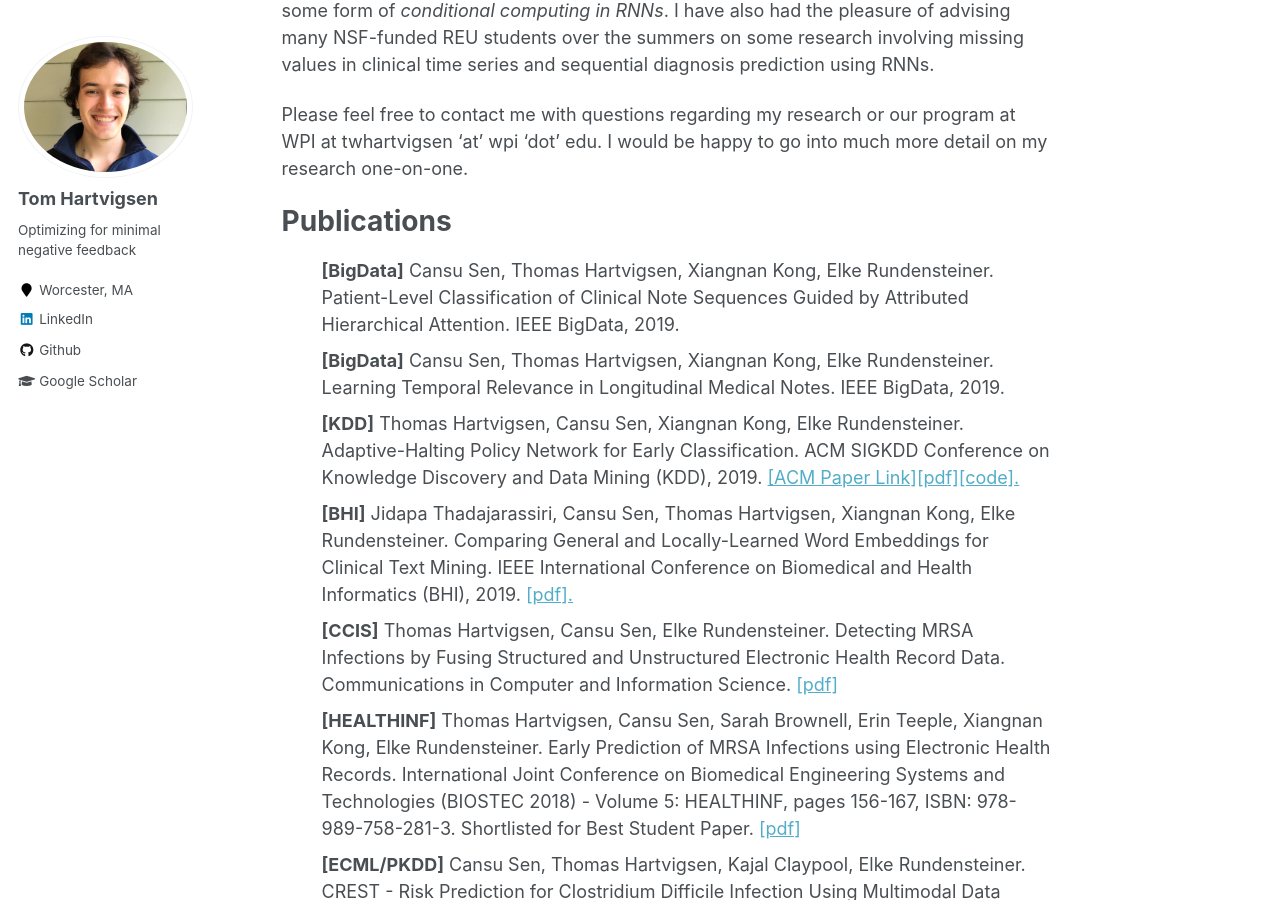
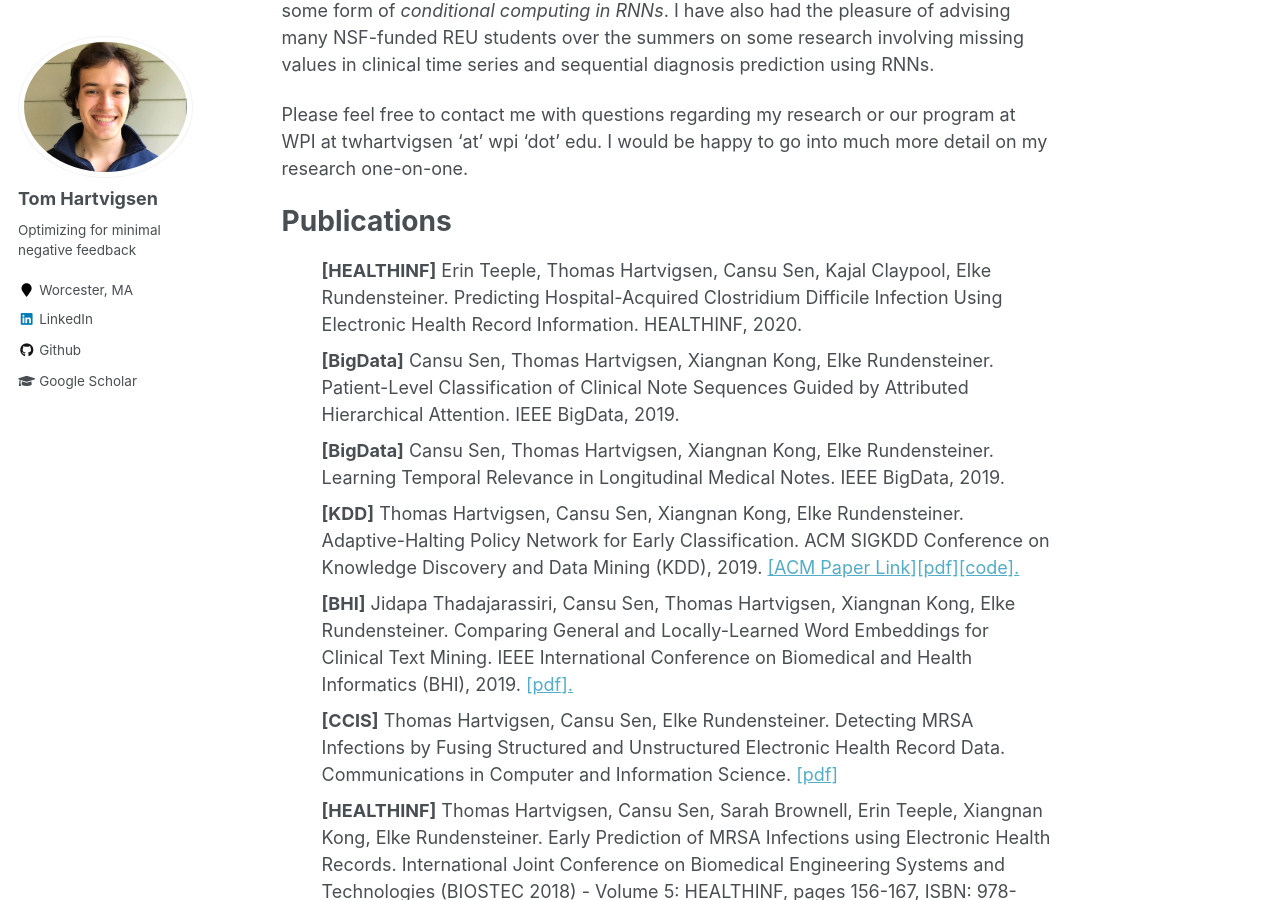
Before and after one commit to Thartvigsen/thartvigsen.github.io, a Jekyll site: the page built from _pages/about.md, in a window 1280 px wide and 900 px high, scrolled down 581 px. Built offline with Jekyll 4.4.1, drawn with Linux system fonts in a browser that asks for light colours.

```diff
--- a/_pages/about.md
+++ b/_pages/about.md
@@ -24,6 +24,7 @@ Please feel free to contact me with questions regarding my research or our progr
 
 # Publications
 <ul style="list-style: none;">
+<li><b>[HEALTHINF]</b> Erin Teeple, Thomas Hartvigsen, Cansu Sen, Kajal Claypool, Elke Rundensteiner. Predicting Hospital-Acquired Clostridium Difficile Infection Using Electronic Health Record Information. HEALTHINF, 2020.</li>
 <li><b>[BigData]</b> Cansu Sen, Thomas Hartvigsen, Xiangnan Kong, Elke Rundensteiner. Patient-Level Classification of Clinical Note Sequences Guided by Attributed Hierarchical Attention. IEEE BigData, 2019.</li>
 <li><b>[BigData]</b> Cansu Sen, Thomas Hartvigsen, Xiangnan Kong, Elke Rundensteiner. Learning Temporal Relevance in Longitudinal Medical Notes. IEEE BigData, 2019.</li>
 <li><b>[KDD]</b> Thomas Hartvigsen, Cansu Sen, Xiangnan Kong, Elke Rundensteiner. Adaptive-Halting Policy Network for Early Classification. ACM SIGKDD Conference on Knowledge Discovery and Data Mining (KDD), 2019. <a href="https://dl.acm.org/authorize.cfm?key=N688339">[ACM Paper Link]</a><a href="https://thartvigsen.github.io/files/adaptive_halting_kdd19.pdf">[pdf]</a><a href="https://github.com/Thartvigsen/EARLIEST">[code].</a></li>
```
Also changed, not shown: _pages/news.md (+1 -0 lines).
